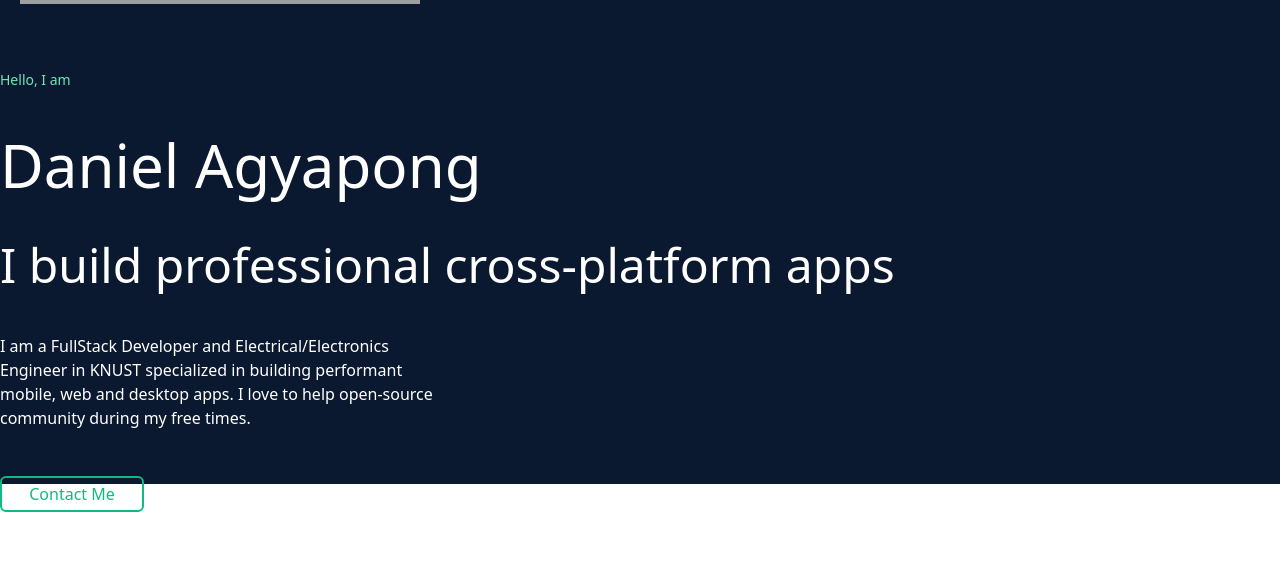
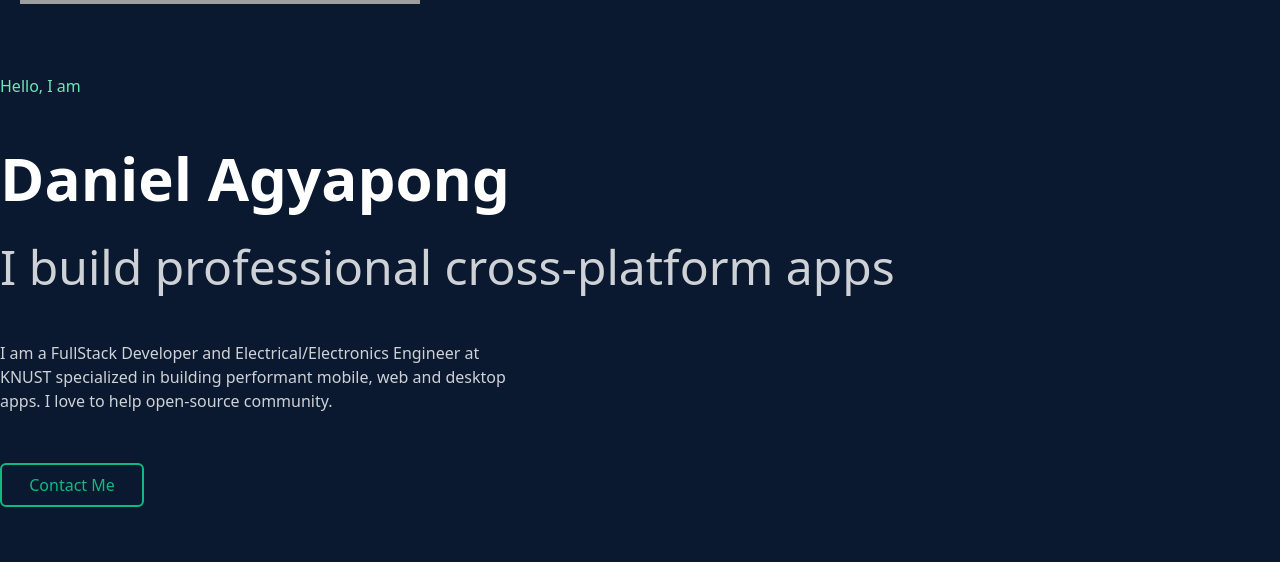
Before and after one commit to EngineerDanny/EngineerDanny_Portfolio, a React (Create React App) app: page / in a window 1280 px wide. Shown: the part 316-878 px from the top of the page. Built offline with nearby package versions, Linux system fonts and the light colour scheme; grey boxes are pictures that could not be loaded.

Commit message:
layout restructure

```diff
--- a/src/App.jsx
+++ b/src/App.jsx
@@ -1,6 +1,6 @@
 function App() {
   return (
-    <div className=" bg-navy text-white box-border h-screen mx-auto">
+    <div className=" bg-navy text-white box-border mx-auto">
       <nav className="flex flex-row p-5 items-center justify-between">
         <img src="@/public/assets/my-pic.jpg" className="" alt="MyPicture" />
 
@@ -25,19 +25,43 @@ function App() {
         </ul>
       </nav>
 
+      <section className="h-screen">
+        <div className="flex flex-col justify-evenly h-4/6">
+          <h1 className="text-md text-green-300">Hello, I am</h1>
+          <h2 className="text-6xl font-semibold">Daniel Agyapong</h2>
+          <h3 className="text-5xl font-medium opacity-80 -mt-4">
+            I build professional cross-platform apps
+          </h3>
+          <p className="text-base font-light max-w-lg opacity-80">
+            I am a FullStack Developer and Electrical/Electronics Engineer at
+            KNUST specialized in building performant mobile, web and desktop
+            apps. I love to help open-source community.
+          </p>
+
+          <a
+            href="mailto:agyapongdaniel7777@gmail.com"
+            className="text-base p-2 border-2 border-green-500 rounded-md text-green-500 w-36 text-center"
+          >
+            Contact Me
+          </a>
+        </div>
+      </section>
+
       <section className="flex flex-col justify-evenly h-4/6">
-        <h1 className="text-sm text-green-300">Hello, I am</h1>
-        <h2 className="text-6xl">Daniel Agyapong</h2>
-        <h3 className=" text-5xl">I build professional cross-platform apps</h3>
-        <p className="max-w-md">
-          I am a FullStack Developer and Electrical/Electronics Engineer in
+        <h1 className="text-md text-green-300">Hello, I am</h1>
+        <h2 className="text-6xl font-semibold">Daniel Agyapong</h2>
+        <h3 className="text-5xl font-medium opacity-80 -mt-4">
+          I build professional cross-platform apps
+        </h3>
+        <p className="text-base font-light max-w-lg opacity-80">
+          I am a FullStack Developer and Electrical/Electronics Engineer at
           KNUST specialized in building performant mobile, web and desktop apps.
-          I love to help open-source community during my free times.
+          I love to help open-source community.
         </p>
 
         <a
           href="mailto:agyapongdaniel7777@gmail.com"
-          className="text-base px-2 py-1 border-2 border-green-500 rounded-md text-green-500 w-36 text-center"
+          className="text-base p-2 border-2 border-green-500 rounded-md text-green-500 w-36 text-center"
         >
           Contact Me
         </a>
```
